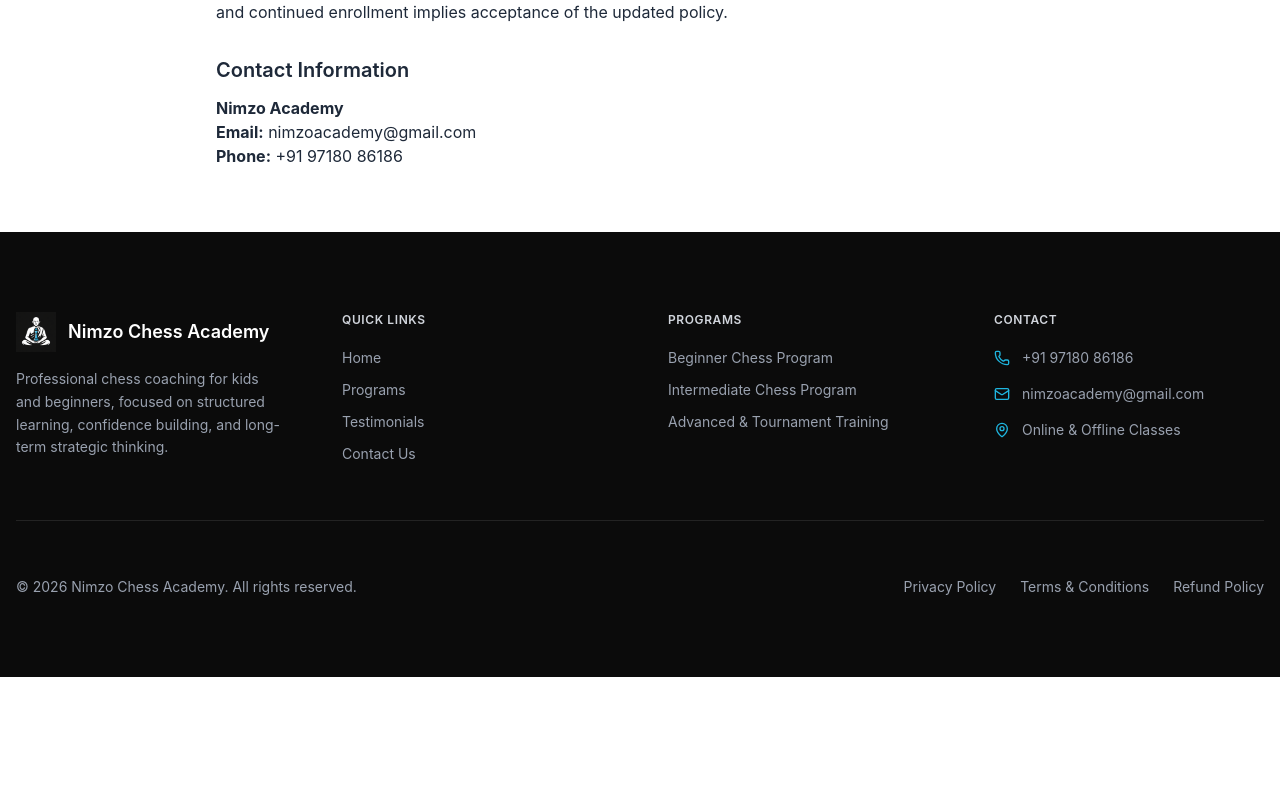
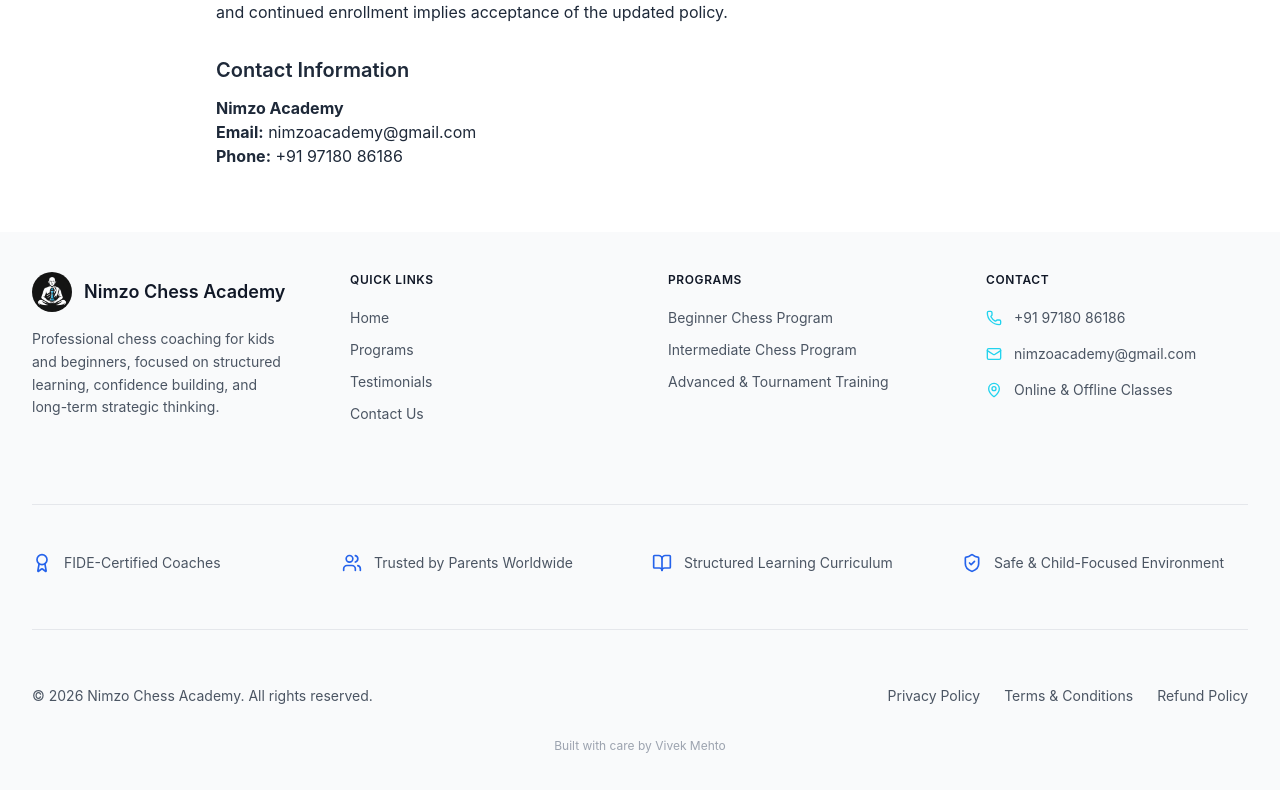
Before and after one commit to vivekmehto/nimzo-academy, a React (Vite) app: page /refund-policy in a window 1280 px wide. Shown: the part 1120-1910 px from the top of the page. Before the commit the page ends 1797 px from the top, so only its background shows below. Built offline with nearby package versions, Linux system fonts and the light colour scheme.

Commit message:
FIX: Footer light theme UI

```diff
--- a/src/components/Footer.tsx
+++ b/src/components/Footer.tsx
@@ -1,13 +1,21 @@
 import React from "react";
-import { Mail, Phone, MapPin } from "lucide-react";
+import {
+  Mail,
+  Phone,
+  MapPin,
+  ShieldCheck,
+  Users,
+  BookOpen,
+  Award,
+} from "lucide-react";
 import { Link } from "react-router";
-import { NIMZO_EMAIL,NIMZO_PHONE_NUMBER } from "../utils/constants";
+import { NIMZO_EMAIL, NIMZO_PHONE_NUMBER } from "../utils/constants";
 
 const Footer: React.FC = () => {
   return (
-    <footer className="bg-[#0B0B0B] text-gray-400">
-      <div className="mx-auto max-w-7xl px-4 py-20">
-        {/* Top Section */}
+    <footer className="bg-[#F9FAFB] text-[#4B5563]">
+      <div className="mx-auto max-w-7xl px-4 py-10 sm:px-6 lg:px-8">
+        {/* TOP SECTION */}
         <div className="grid gap-14 md:grid-cols-4">
           {/* Brand */}
           <div>
@@ -15,9 +23,9 @@ const Footer: React.FC = () => {
               <img
                 src="/logo.png"
                 alt="Nimzo Chess Academy Logo"
-                className="h-10 w-auto"
+                className="h-10 w-auto rounded-full"
               />
-              <span className="text-lg font-semibold text-white">
+              <span className="text-lg font-semibold text-[#111827]">
                 Nimzo Chess Academy
               </span>
             </div>
@@ -30,39 +38,39 @@ const Footer: React.FC = () => {
 
           {/* Quick Links */}
           <div>
-            <h4 className="mb-5 text-xs font-semibold uppercase tracking-wider text-gray-300">
+            <h4 className="mb-5 text-xs font-semibold uppercase tracking-wider text-[#111827]">
               Quick Links
             </h4>
             <ul className="space-y-3 text-sm">
               <li>
-                <a href="#home" className="hover:text-white transition">
+                <a href="#home" className="hover:text-[#2563EB] transition">
                   Home
                 </a>
               </li>
               <li>
-                <a href="#programs" className="hover:text-white transition">
+                <a href="#programs" className="hover:text-[#2563EB] transition">
                   Programs
                 </a>
               </li>
               <li>
-                <a href="#testimonials" className="hover:text-white transition">
+                <a
+                  href="#testimonials"
+                  className="hover:text-[#2563EB] transition"
+                >
                   Testimonials
                 </a>
               </li>
               <li>
-                  <Link
-              to="/contact"
-              className="hover:text-white transition"
-            >
-             Contact Us
-            </Link>
+                <Link to="/contact" className="hover:text-[#2563EB] transition">
+                  Contact Us
+                </Link>
               </li>
             </ul>
           </div>
 
           {/* Programs */}
           <div>
-            <h4 className="mb-5 text-xs font-semibold uppercase tracking-wider text-gray-300">
+            <h4 className="mb-5 text-xs font-semibold uppercase tracking-wider text-[#111827]">
               Programs
             </h4>
             <ul className="space-y-3 text-sm">
@@ -74,49 +82,84 @@ const Footer: React.FC = () => {
 
           {/* Contact */}
           <div>
-            <h4 className="mb-5 text-xs font-semibold uppercase tracking-wider text-gray-300">
+            <h4 className="mb-5 text-xs font-semibold uppercase tracking-wider text-[#111827]">
               Contact
             </h4>
             <ul className="space-y-4 text-sm">
               <li className="flex items-center gap-3">
-                <Phone size={16} className="text-[#1FB6E0]" />
+                <Phone size={16} className="text-[#22D3EE]" />
                 <span>{NIMZO_PHONE_NUMBER}</span>
               </li>
               <li className="flex items-center gap-3">
-                <Mail size={16} className="text-[#1FB6E0]" />
+                <Mail size={16} className="text-[#22D3EE]" />
                 <span>{NIMZO_EMAIL}</span>
               </li>
               <li className="flex items-center gap-3">
-                <MapPin size={16} className="text-[#1FB6E0]" />
+                <MapPin size={16} className="text-[#22D3EE]" />
                 <span>Online & Offline Classes</span>
               </li>
             </ul>
           </div>
         </div>
 
-        {/* Divider */}
-        <div className="my-14 h-px bg-white/10" />
+        {/* MINI TRUST BADGES */}
+        <div className="mt-20 grid gap-6 border-t border-gray-200 pt-12 sm:grid-cols-2 md:grid-cols-4">
+          <div className="flex items-center gap-3">
+            <Award className="h-5 w-5 text-[#2563EB]" />
+            <span className="text-sm">FIDE-Certified Coaches</span>
+          </div>
 
-        {/* Bottom Bar */}
+          <div className="flex items-center gap-3">
+            <Users className="h-5 w-5 text-[#2563EB]" />
+            <span className="text-sm">Trusted by Parents Worldwide</span>
+          </div>
+
+          <div className="flex items-center gap-3">
+            <BookOpen className="h-5 w-5 text-[#2563EB]" />
+            <span className="text-sm">Structured Learning Curriculum</span>
+          </div>
+
+          <div className="flex items-center gap-3">
+            <ShieldCheck className="h-5 w-5 text-[#2563EB]" />
+            <span className="text-sm">Safe & Child-Focused Environment</span>
+          </div>
+        </div>
+
+        {/* DIVIDER */}
+        <div className="my-14 h-px bg-gray-200" />
+
+        {/* BOTTOM BAR */}
         <div className="flex flex-col items-center justify-between gap-4 text-sm md:flex-row">
           <p>
             © {new Date().getFullYear()} Nimzo Chess Academy. All rights
             reserved.
           </p>
           <div className="flex gap-6">
-            <Link to="/privacy-policy" className="hover:text-white transition">
+            <Link
+              to="/privacy-policy"
+              className="hover:text-[#2563EB] transition"
+            >
               Privacy Policy
             </Link>
             <Link
               to="/terms-and-conditions"
-              className="hover:text-white transition"
+              className="hover:text-[#2563EB] transition"
             >
               Terms & Conditions
             </Link>
-            <Link to="/refund-policy" className="hover:text-white transition">
+            <Link
+              to="/refund-policy"
+              className="hover:text-[#2563EB] transition"
+            >
               Refund Policy
             </Link>
           </div>
+        </div>
+
+        <div className="mt-8 flex justify-center">
+          <p className="text-xs text-[#9CA3AF]">
+            Built with care by Vivek Mehto
+          </p>
         </div>
       </div>
     </footer>
```
